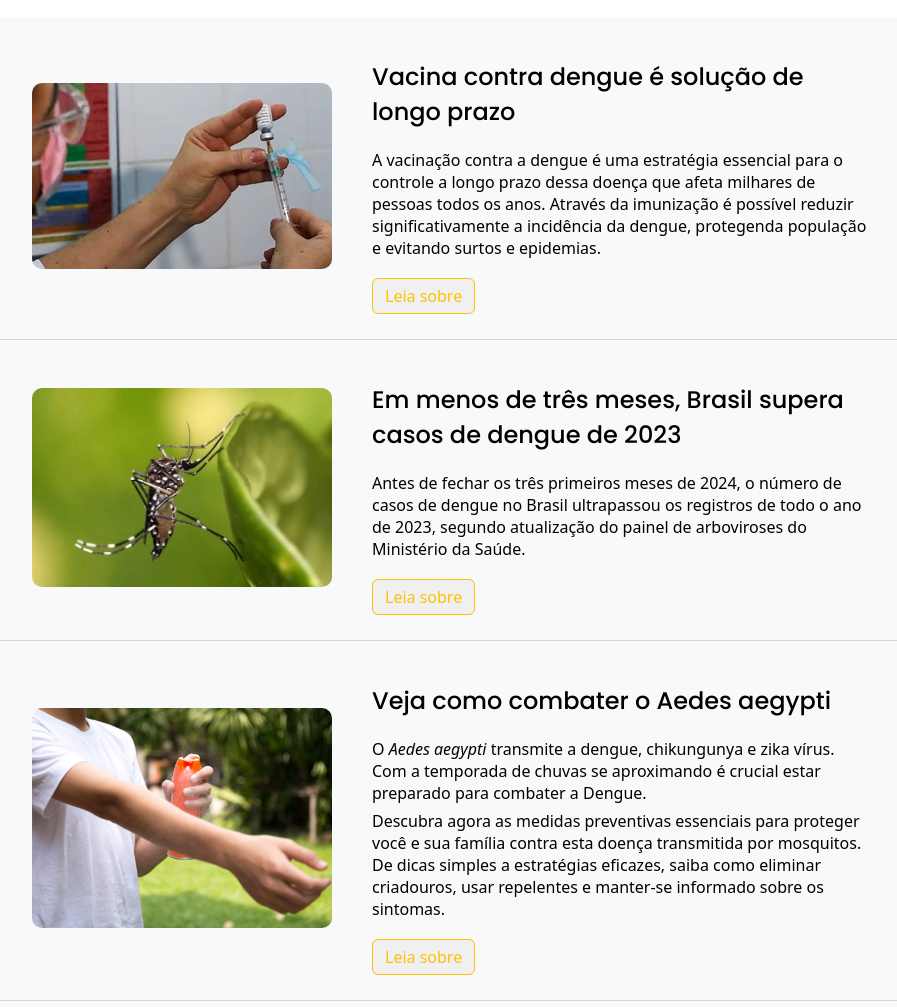
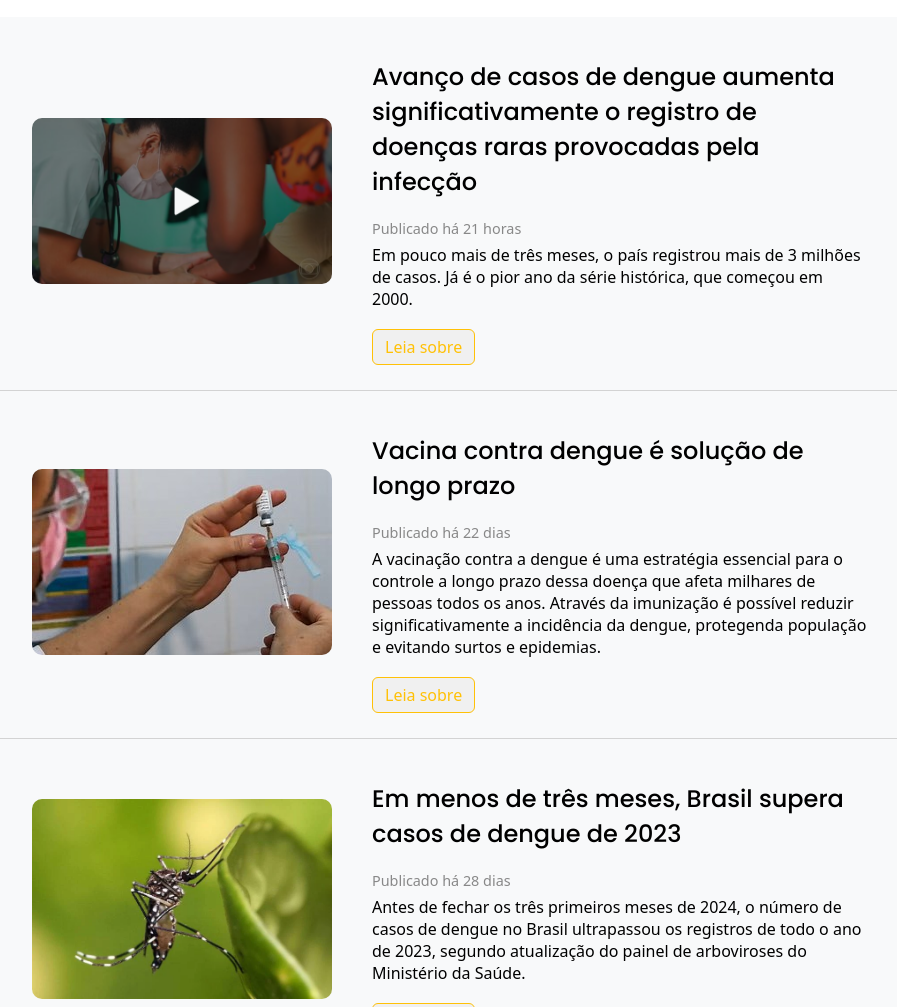
Before and after one commit to LariVital/DengueNews, a plain HTML site: page public/noticias.html in a window 1280 px wide. Shown: the part 220-1227 px from the top of the page, without its empty margins (190-1087 px from the left). Drawn offline with Linux system fonts and the light colour scheme.

Commit message:
função js de timestamp para noticia em noticias.html

```diff
--- a/public/noticias.html
+++ b/public/noticias.html
@@ -52,10 +52,25 @@
         <section class="bloco-noticias">
             <article>
                 <figure>
-                    <a href="https://www.estadao.com.br/saude/vacina-contra-a-dengue-e-solucao-de-longo-prazo/"     target="_blank"><img width="300rem" src="../img/noticia-01.jpeg" alt="imagem vacinação"     title="Vacina contrra a dengue é solução a longo prazo"></a>
+                    <a href="https://g1.globo.com/jornal-nacional/noticia/2024/04/11/avanco-de-casos-de-dengue-aumenta-significativamente-o-registro-de-doencas-raras-provocadas-pela-infeccao.ghtml"  target="_blank"><img width="300rem" src="../img/noticia-06.png" alt="imagem vacinação"     title="Vacina contra a dengue é solução a longo prazo"></a>
                 </figure>
-                <div class="one">
+                <div class="noticia" data-publicacao="2024-04-11T21:05:00">
+                    <h2>Avanço de casos de dengue aumenta significativamente o registro de doenças raras provocadas pela infecção</h2>
+                    <p class="tempo-publicacao">Publicado há <span></span></p>
+                    <p>
+                        Em pouco mais de três meses, o país registrou mais de 3 milhões de casos. Já é o pior ano da série histórica, que começou em 2000.
+                    </p>
+                    <span><a class="button-news" href="https://g1.globo.com/jornal-nacional/noticia/2024/04/11/avanco-de-casos-de-dengue-aumenta-significativamente-o-registro-de-doencas-raras-provocadas-pela-infeccao.ghtml" target="_blank">Leia sobre</a><span>
+                </div>
+            </article>
+            <hr>
+            <article>
+                <figure>
+                    <a href="https://www.estadao.com.br/saude/vacina-contra-a-dengue-e-solucao-de-longo-prazo/"     target="_blank"><img width="300rem" src="../img/noticia-01.jpeg" alt="imagem vacinação"     title="Vacina contra a dengue é solução a longo prazo"></a>
+                </figure>
+                <div class="noticia" data-publicacao="2024-03-21T09:27:00">
                     <h2>Vacina contra dengue é solução de longo prazo</h2>
+                    <p class="tempo-publicacao">Publicado há <span></span></p>
                     <p>
                         A vacinação contra a dengue é uma estratégia essencial para o controle a longo prazo dessa doença que afeta milhares de pessoas todos os anos. Através da imunização é possível reduzir significativamente a incidência da dengue, protegenda população e evitando surtos e epidemias.
                     </p>
@@ -67,8 +82,9 @@
                 <figure>
                     <a href="https://veja.abril.com.br/saude/em-menos-de-tres-meses-brasil-supera-casos-de-dengue-de-2023/" target="_blank"><img width="300rem" src="../img/noticia-02.webp" alt="Mosquito aedes aegypti" title="Em menos de três meses, Brasil supera casos de dengue de 2023"></a>
                 </figure>
-                <div class="one">
+                <div class="noticia" data-publicacao="2024-03-15T10:44:00">
                     <h2>Em menos de três meses, Brasil supera casos de dengue de 2023</h2>
+                    <p class="tempo-publicacao">Publicado há <span></span></p>
                     <p>
                         Antes de fechar os três primeiros meses de 2024, o número de casos de dengue no Brasil ultrapassou os registros de todo o ano de 2023, segundo atualização do painel de arboviroses do Ministério da Saúde.
                     </p>
@@ -78,26 +94,11 @@
             <hr>
             <article>
                 <figure>
-                    <a href="https://g1.globo.com/bemestar/noticia/2015/12/veja-como-combater-o-aedes-aegypti-e-entenda-vacina-contra-dengue.html" target="_blank"><img width="300rem" src="../img/noticia-03.jpg" title="Veja como combater o Aedes aegypti"></a>
-                </figure>
-                <div class="one">
-                    <h2>Veja como combater o Aedes aegypti</h2>
-                    <p>
-                        O <i>Aedes aegypti</i> transmite a dengue, chikungunya e zika vírus. Com a temporada de chuvas se aproximando é crucial estar preparado para combater a Dengue.
-                    </p>
-                    <p>
-                        Descubra agora as medidas preventivas essenciais para proteger você e sua família contra esta doença transmitida por mosquitos. De dicas simples a estratégias eficazes, saiba como eliminar criadouros, usar repelentes e manter-se informado sobre os sintomas.
-                    </p>
-                    <span><a href="https://g1.globo.com/bemestar/noticia/2015/12/veja-como-combater-o-aedes-aegypti-e-entenda-vacina-contra-dengue.html" target="_blank">Leia sobre</a></span>
-                </div>
-            </article>
-            <hr>
-            <article>
-                <figure>
                     <a href="https://saude.abril.com.br/medicina/tecnologias-para-combate-a-dengue/#google_vignette" target="_blank"><img width="300rem" src="../img/noticia-04.jpeg" alt="Uso da tecnologia no combate a dengue" title="Uso da tecnologia no combate ao mosquito Aedes aegypti."></a>
                 </figure>
-                <div class="one">
+                <div class="noticia" data-publicacao="2024-03-20T18:15:00">
                     <h2>Tecnologias inovadoras para combater a dengue</h2>
+                    <p class="tempo-publicacao">Publicado há <span></span></p>
                     <p>
                         Drones, camisetas repelentes... diante de um vírus perigoso e de um mosquito altamente adaptado ao nosso meio, surgem formas modernas de prevenção.
                     </p>
@@ -109,8 +110,9 @@
                 <figure>
                     <a href="https://g1.globo.com/saude/dengue/noticia/2024/03/20/alerta-para-o-mundo-como-dengue-no-brasil-virou-preocupacao-internacional.ghtml" target="_blank"><img width="300rem" src="../img/noticia-05.avif" alt="Preocupação internacional" title="Dengue no Brasil: preocupação internacional"></a>
                 </figure>
-                <div class="one">
+                <div class="noticia" data-publicacao="2024-03-20T09:27:00">
                     <h2>Alerta para o mundo: como dengue no Brasil virou preocupação internacional</h2>
+                    <p class="tempo-publicacao">Publicado há <span></span></p>
                     <p>
                         O número de casos de dengue em 2024 no país é recorde na série histórica oficial — e o total registrado (casos prováveis e confirmados) se aproxima dos milhões em meados de março, segundo o Ministério da Saúde.
                     </p>
@@ -118,6 +120,22 @@
                         As reportagens e veículos estrangeiros discutem, principalmente, o que o avanço recorde de casos dengue no Brasil e em outros lugares significa para a saúde global nos próximos anos.
                     </p>
                     <span><a href="https://www.bbc.com/portuguese/articles/c7201vvv7lno" target="_blank">Leia sobre</a></span>
+                </div>
+            </article>
+            <article>
+                <figure>
+                    <a href="https://g1.globo.com/bemestar/noticia/2015/12/veja-como-combater-o-aedes-aegypti-e-entenda-vacina-contra-dengue.html" target="_blank"><img width="300rem" src="../img/noticia-03.jpg" title="Veja como combater o Aedes aegypti"></a>
+                </figure>
+                <div class="noticia" data-publicacao="2015-12-29T09:27:00">
+                    <h2>Veja como combater o Aedes aegypti</h2>
+                    <p class="tempo-publicacao">Publicado há <span></span></p>
+                    <p>
+                        O <i>Aedes aegypti</i> transmite a dengue, chikungunya e zika vírus. Com a temporada de chuvas se aproximando é crucial estar preparado para combater a Dengue.
+                    </p>
+                    <p>
+                        Descubra agora as medidas preventivas essenciais para proteger você e sua família contra esta doença transmitida por mosquitos. De dicas simples a estratégias eficazes, saiba como eliminar criadouros, usar repelentes e manter-se informado sobre os sintomas.
+                    </p>
+                    <span><a href="https://g1.globo.com/bemestar/noticia/2015/12/veja-como-combater-o-aedes-aegypti-e-entenda-vacina-contra-dengue.html" target="_blank">Leia sobre</a></span>
                 </div>
             </article>
             <hr>
--- a/script.js
+++ b/script.js
@@ -10,6 +10,32 @@ newsPopUp.addEventListener("click", () => {
         window.open('./newsletter.html', 'popup', 'width=800,height=400');
     }
 })
+
+// NOTICIAS
+// Função para calcular o tempo decorrido desde a publicação da notícia
+function calcularTempoDecorrido(dataPublicacao) {
+    const agora = new Date();
+    const publicacao = new Date(dataPublicacao);
+    const diferenca = agora - publicacao;
+
+    // Converter a diferença de milissegundos para minutos
+    const minutos = Math.floor(diferenca / (1000 * 60));
+
+    if (minutos < 60) {
+        return minutos + " minutos";
+    } else if (minutos < 1440) {
+        return Math.floor(minutos / 60) + " horas";
+    } else {
+        return Math.floor(minutos / 1440) + " dias";
+    }
+}
+
+// Atualizar o texto de cada elemento .tempo-publicacao com o tempo decorrido desde a publicação
+document.querySelectorAll('.noticia').forEach(noticia => {
+    const dataPublicacao = noticia.getAttribute('data-publicacao');
+    const tempoDecorrido = calcularTempoDecorrido(dataPublicacao);
+    noticia.querySelector('.tempo-publicacao span').textContent = tempoDecorrido;
+});
 
 
 //Carousel página inicial
--- a/styles.css
+++ b/styles.css
@@ -618,15 +618,7 @@ footer strong {
     height: 400px;
     align-self: center;
 }
-.one{
-    text-align: left;
-}
-.one h2{
-   margin-bottom: 10px;
-   padding: 10px 0 10px;
-   text-align:left;
-   justify-content:center;
-}
+
 
 .main-noticias h1 {
     padding: 0;
@@ -665,16 +657,26 @@ footer strong {
 }
 
 
-.one {
+.noticia {
+    text-align: left;
     margin-left: 40px;
 }
 
-.one p:last-of-type {
+
+.noticia h2{
+   margin-bottom: 10px;
+   padding: 10px 0 10px;
+   text-align:left;
+   justify-content:center;
+}
+
+
+.noticia p:last-of-type {
     margin-bottom: 20px;
 }
 
 
-.one a {
+.noticia a {
     padding: 6px 12px;
     font-size: 16px;
     font-weight: 500;
@@ -690,11 +692,16 @@ footer strong {
     text-decoration: none;
   }
 
-.one a:hover {
+.noticia a:hover {
     background-color:#FFC107;
     color: #ffffff;
   }
 
+
+.tempo-publicacao {
+    color: #888; /* Cor cinza para o texto do tempo de publicação */
+    font-size: 0.9em; /* Tamanho de fonte menor para o texto do tempo de publicação */
+}
 
 
 /*  newsletter */
```
Also changed, not shown: img/noticia-06.png (added).
